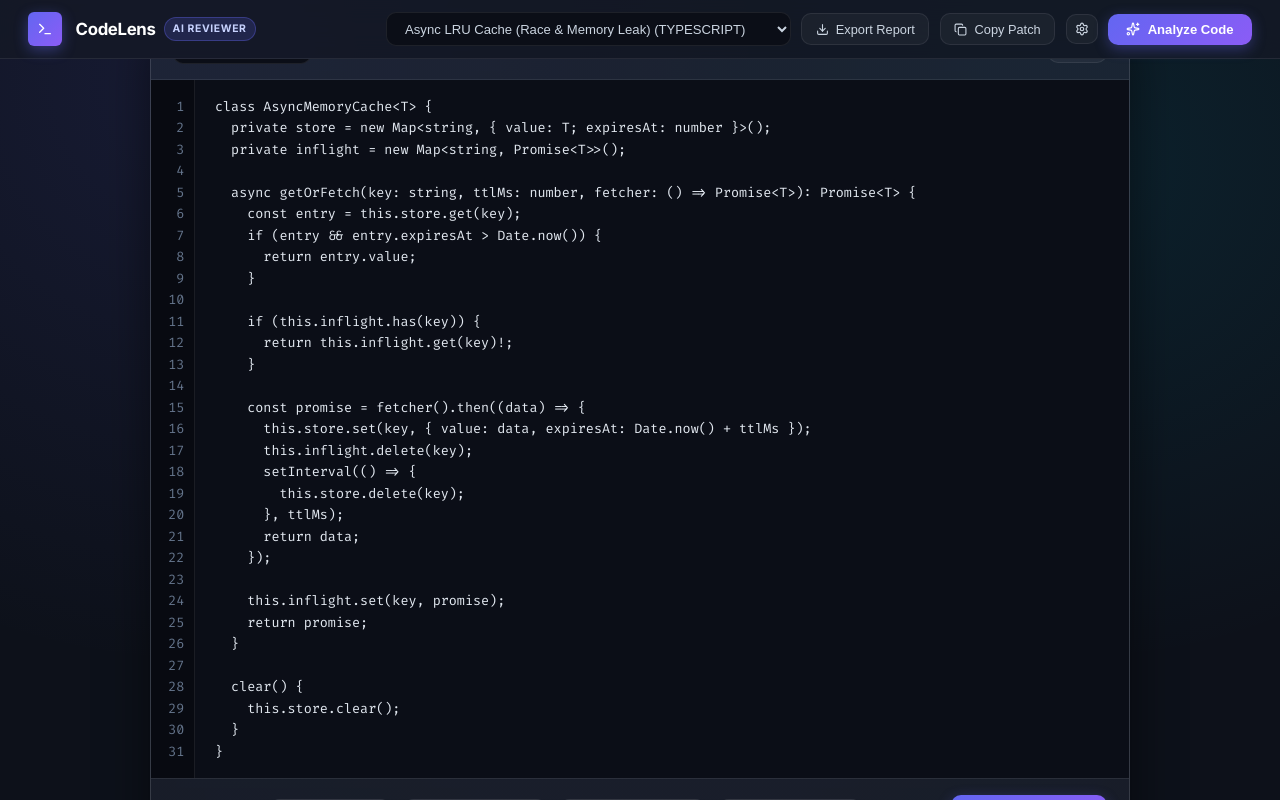
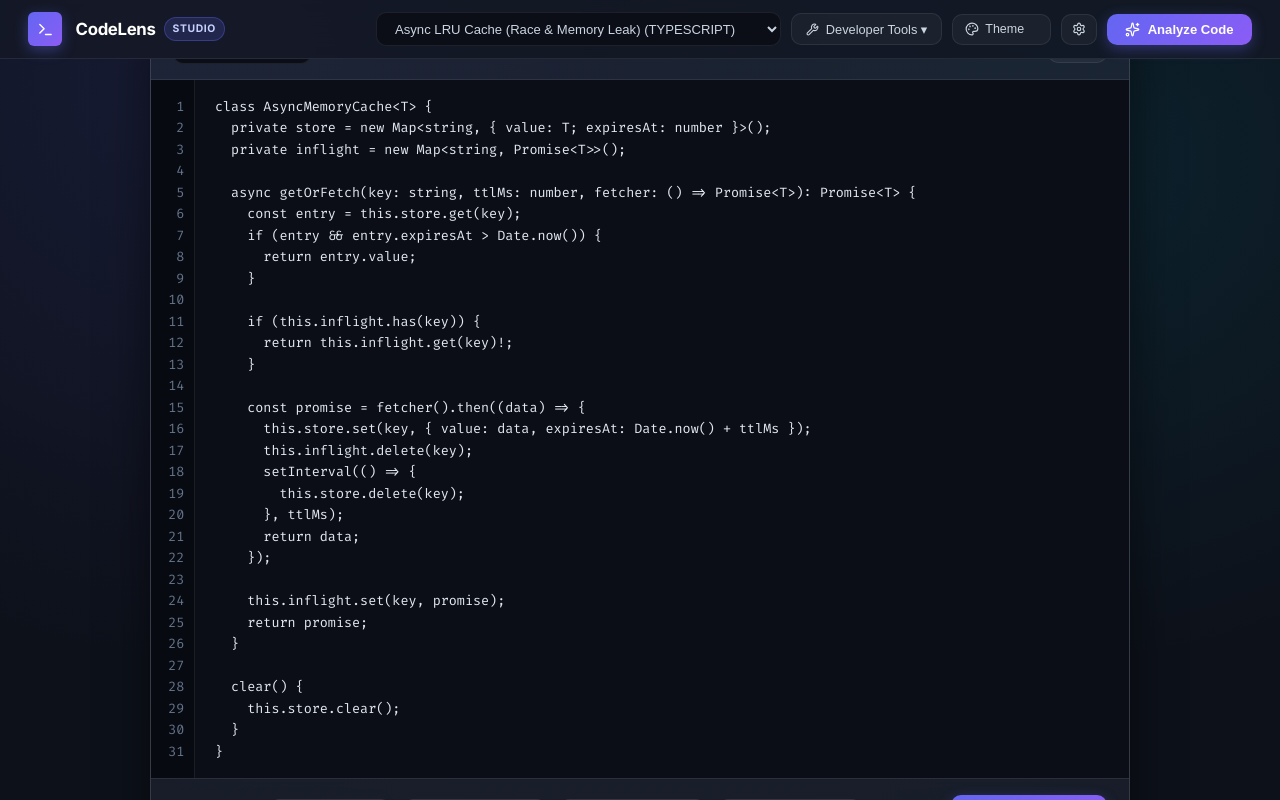
Before and after one commit to Henil19/CodeLens, a React (Vite) app: page / in a window 1280 px wide. Built offline with nearby package versions, Linux system fonts and the light colour scheme.

Commit message:
feat(header): add theme picker, enhanced developer tools and responsive options

```diff
--- a/src/components/Header.tsx
+++ b/src/components/Header.tsx
@@ -1,6 +1,8 @@
-import React from 'react';
-import { Sparkles, Terminal, Download, Copy, Settings } from 'lucide-react';
+import React, { useState } from 'react';
+import { Sparkles, Terminal, Download, Copy, Settings, Wrench, FileCode, ShieldAlert, Palette, ArrowLeft } from 'lucide-react';
 import { Scenario } from '../types';
+
+export type AppTheme = 'cosmic' | 'cyberpunk' | 'sunset' | 'emerald' | 'light';
 
 interface HeaderProps {
   scenarios: Scenario[];
@@ -10,7 +12,12 @@ interface HeaderProps {
   onExportReport: () => void;
   onCopyPatch: () => void;
   onOpenSettings: () => void;
+  onTriggerToolAction?: (action: string) => void;
   isAnalyzing: boolean;
+  hasAnalyzed: boolean;
+  onBackToEditor?: () => void;
+  currentTheme: AppTheme;
+  onSelectTheme: (theme: AppTheme) => void;
 }
 
 export const Header: React.FC<HeaderProps> = ({
@@ -21,29 +28,46 @@ export const Header: React.FC<HeaderProps> = ({
   onExportReport,
   onCopyPatch,
   onOpenSettings,
-  isAnalyzing
+  onTriggerToolAction,
+  isAnalyzing,
+  hasAnalyzed,
+  onBackToEditor,
+  currentTheme,
+  onSelectTheme
 }) => {
+  const [isToolsOpen, setIsToolsOpen] = useState(false);
+  const [isThemeOpen, setIsThemeOpen] = useState(false);
+
+  const themes: { id: AppTheme; name: string; dotColor: string }[] = [
+    { id: 'cosmic', name: 'Cosmic Indigo', dotColor: '#6366f1' },
+    { id: 'cyberpunk', name: 'Cyberpunk Neon', dotColor: '#ec4899' },
+    { id: 'sunset', name: 'Sunset Solar', dotColor: '#f97316' },
+    { id: 'emerald', name: 'Emerald Matrix', dotColor: '#10b981' },
+    { id: 'light', name: 'Luminous Light', dotColor: '#3b82f6' }
+  ];
+
   return (
     <header className="top-header">
       <div className="brand-section">
         <div className="brand-logo">
-          <Terminal size={16} />
+          <Terminal size={17} />
         </div>
         <div className="brand-title">
           <span>CodeLens</span>
-          <span className="brand-badge">AI Reviewer</span>
+          <span className="brand-badge">Studio</span>
         </div>
       </div>
 
       <div className="header-actions">
+        {/* Scenario Switcher */}
         <select
           className="dropdown-select"
           value={selectedScenarioId}
           onChange={(e) => onSelectScenario(e.target.value)}
-          title="Load preloaded sample code challenge or start with blank editor"
+          title="Switch preset challenge or write custom code"
         >
-          <option value="custom">✍️ Blank Editor / Paste Code</option>
-          <optgroup label="Sample Code Vulnerabilities">
+          <option value="custom">✍️ Blank Editor / Custom Code</option>
+          <optgroup label="Real-World Code Challenges">
             {scenarios.map((s) => (
               <option key={s.id} value={s.id}>
                 {s.name} ({s.language.toUpperCase()})
@@ -52,32 +76,195 @@ export const Header: React.FC<HeaderProps> = ({
           </optgroup>
         </select>
 
+        {/* Developer Tools Dropdown */}
+        <div style={{ position: 'relative' }}>
           <button
             className="btn-secondary"
-          onClick={onExportReport}
-          title="Download Comprehensive Markdown Audit Report"
+            onClick={() => setIsToolsOpen(!isToolsOpen)}
+            title="More Analysis Tools & Generators"
           >
-          <Download size={13} />
-          <span>Export Report</span>
+            <Wrench size={13} />
+            <span>Developer Tools ▾</span>
+          </button>
+
+          {isToolsOpen && (
+            <div
+              style={{
+                position: 'absolute',
+                top: 'calc(100% + 6px)',
+                right: 0,
+                background: 'var(--bg-surface)',
+                border: '1px solid var(--border-medium)',
+                borderRadius: 'var(--radius-md)',
+                boxShadow: '0 12px 32px rgba(0, 0, 0, 0.6)',
+                width: '240px',
+                zIndex: 100,
+                padding: '6px',
+                display: 'flex',
+                flexDirection: 'column',
+                gap: '2px'
+              }}
+              onMouseLeave={() => setIsToolsOpen(false)}
+            >
+              <button
+                className="lens-pill"
+                style={{ textAlign: 'left', padding: '8px 10px', display: 'flex', alignItems: 'center', gap: '8px' }}
+                onClick={() => {
+                  setIsToolsOpen(false);
+                  onTriggerToolAction?.('generate-tests');
+                }}
+              >
+                <FileCode size={14} color="var(--accent-emerald)" />
+                <span>Generate Test Suite</span>
               </button>
 
               <button
-          className="btn-secondary"
-          onClick={onCopyPatch}
-          title="Copy Unified Git Diff Patch to clipboard"
+                className="lens-pill"
+                style={{ textAlign: 'left', padding: '8px 10px', display: 'flex', alignItems: 'center', gap: '8px' }}
+                onClick={() => {
+                  setIsToolsOpen(false);
+                  onTriggerToolAction?.('security-fuzz');
+                }}
               >
-          <Copy size={13} />
-          <span>Copy Patch</span>
+                <ShieldAlert size={14} color="var(--accent-rose)" />
+                <span>Security Fuzz Simulator</span>
               </button>
 
+              <button
+                className="lens-pill"
+                style={{ textAlign: 'left', padding: '8px 10px', display: 'flex', alignItems: 'center', gap: '8px' }}
+                onClick={() => {
+                  setIsToolsOpen(false);
+                  onTriggerToolAction?.('zero-alloc');
+                }}
+              >
+                <Sparkles size={14} color="var(--accent-cyan)" />
+                <span>Zero-Alloc Refactor</span>
+              </button>
+
+              <div style={{ height: '1px', background: 'var(--border-subtle)', margin: '4px 0' }} />
+
+              <button
+                className="lens-pill"
+                style={{ textAlign: 'left', padding: '8px 10px', display: 'flex', alignItems: 'center', gap: '8px' }}
+                onClick={() => {
+                  setIsToolsOpen(false);
+                  onExportReport();
+                }}
+              >
+                <Download size={14} color="var(--accent-indigo)" />
+                <span>Export Markdown Report</span>
+              </button>
+
+              <button
+                className="lens-pill"
+                style={{ textAlign: 'left', padding: '8px 10px', display: 'flex', alignItems: 'center', gap: '8px' }}
+                onClick={() => {
+                  setIsToolsOpen(false);
+                  onCopyPatch();
+                }}
+              >
+                <Copy size={14} color="var(--accent-amber)" />
+                <span>Copy Unified .patch</span>
+              </button>
+            </div>
+          )}
+        </div>
+
+        {/* Theme Picker Dropdown */}
+        <div style={{ position: 'relative' }}>
+          <button
+            className="btn-secondary"
+            onClick={() => setIsThemeOpen(!isThemeOpen)}
+            title="Change Visual Theme & Color Palette"
+            style={{ padding: '0.48rem 0.75rem', display: 'flex', alignItems: 'center', gap: '6px' }}
+          >
+            <Palette size={14} style={{ color: themes.find(t => t.id === currentTheme)?.dotColor }} />
+            <span style={{ fontSize: '0.78rem' }}>Theme</span>
+            <span
+              style={{
+                width: '8px',
+                height: '8px',
+                borderRadius: '50%',
+                background: themes.find(t => t.id === currentTheme)?.dotColor,
+                boxShadow: `0 0 8px ${themes.find(t => t.id === currentTheme)?.dotColor}`
+              }}
+            />
+          </button>
+
+          {isThemeOpen && (
+            <div
+              style={{
+                position: 'absolute',
+                top: 'calc(100% + 6px)',
+                right: 0,
+                background: 'var(--bg-surface)',
+                border: '1px solid var(--border-medium)',
+                borderRadius: 'var(--radius-md)',
+                boxShadow: '0 12px 32px rgba(0, 0, 0, 0.6)',
+                width: '190px',
+                zIndex: 100,
+                padding: '6px',
+                display: 'flex',
+                flexDirection: 'column',
+                gap: '2px'
+              }}
+              onMouseLeave={() => setIsThemeOpen(false)}
+            >
+              {themes.map((t) => (
+                <button
+                  key={t.id}
+                  className={`lens-pill ${currentTheme === t.id ? 'active' : ''}`}
+                  style={{
+                    textAlign: 'left',
+                    padding: '8px 10px',
+                    display: 'flex',
+                    alignItems: 'center',
+                    gap: '10px'
+                  }}
+                  onClick={() => {
+                    onSelectTheme(t.id);
+                    setIsThemeOpen(false);
+                  }}
+                >
+                  <span
+                    style={{
+                      width: '12px',
+                      height: '12px',
+                      borderRadius: '50%',
+                      background: t.dotColor,
+                      boxShadow: `0 0 8px ${t.dotColor}`
+                    }}
+                  />
+                  <span>{t.name}</span>
+                </button>
+              ))}
+            </div>
+          )}
+        </div>
+
+        {/* Settings button */}
         <button
           className="btn-secondary"
           onClick={onOpenSettings}
           title="Configure AI Models & Engine"
-          style={{ padding: '0.42rem 0.5rem' }}
+          style={{ padding: '0.48rem 0.6rem' }}
         >
           <Settings size={14} />
         </button>
+
+        {/* Action Button: Back to Editor if analyzed */}
+        {hasAnalyzed && onBackToEditor ? (
+          <button
+            className="btn-secondary"
+            onClick={onBackToEditor}
+            title="Return to full-screen editor"
+            style={{ display: 'flex', alignItems: 'center', gap: '5px' }}
+          >
+            <ArrowLeft size={13} />
+            <span>Full Editor</span>
+          </button>
+        ) : null}
 
         <button
           className="btn-primary"
@@ -85,7 +272,7 @@ export const Header: React.FC<HeaderProps> = ({
           disabled={isAnalyzing}
           title="Run complete multi-vector heuristic & complexity audit"
         >
-          <Sparkles size={14} />
+          <Sparkles size={15} />
           <span>{isAnalyzing ? 'Auditing...' : 'Analyze Code'}</span>
         </button>
       </div>
```
Lines whose indentation alone changed are shown as unchanged.
